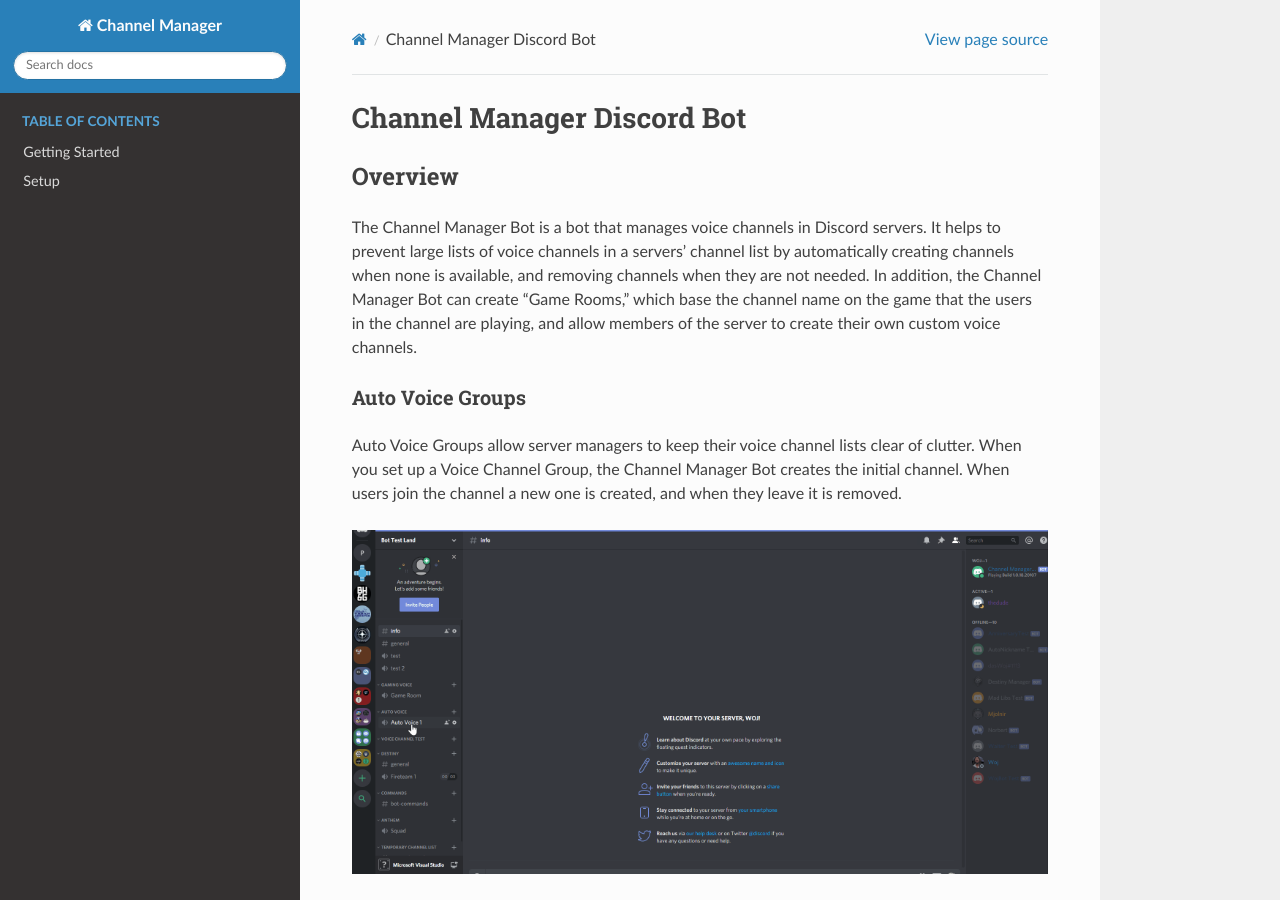
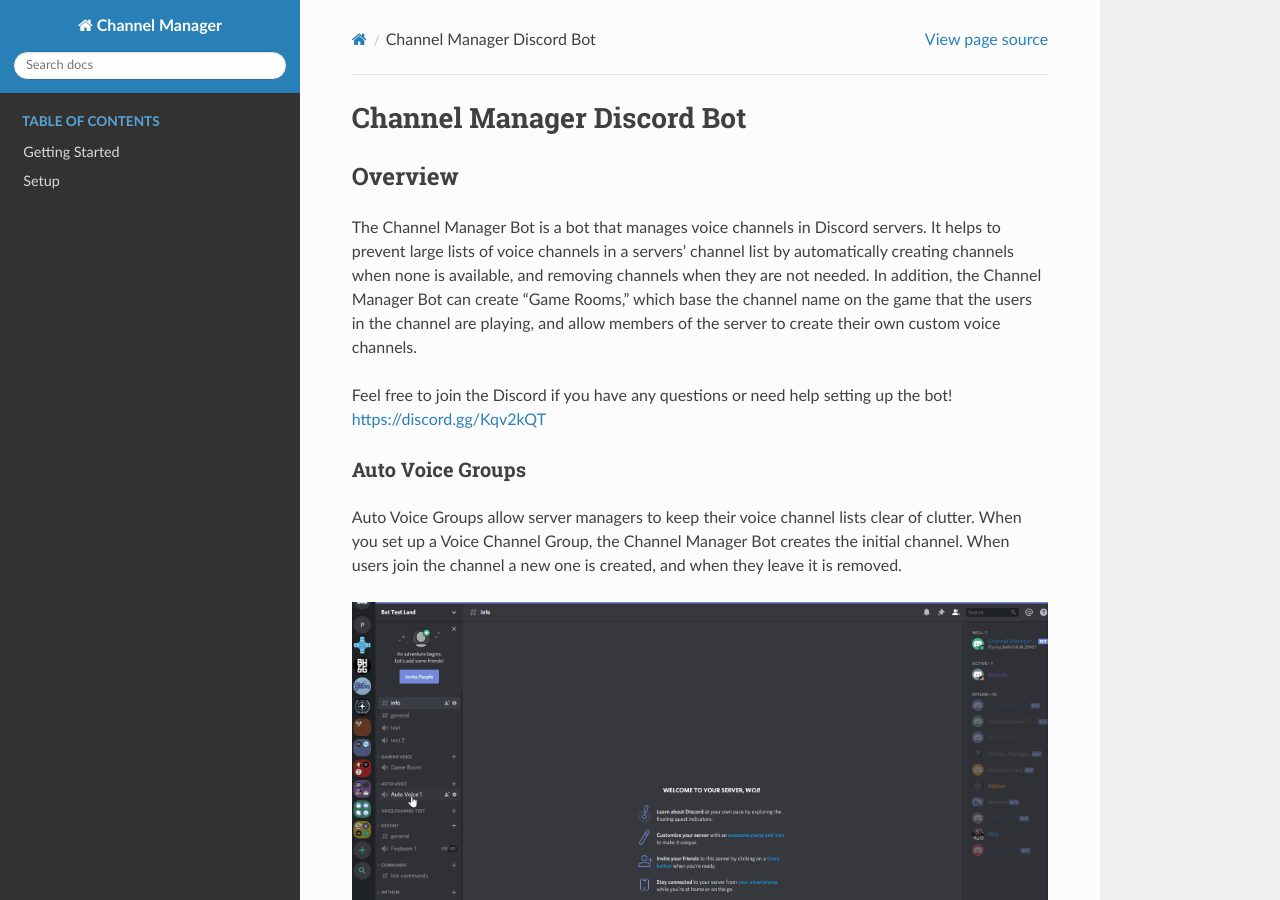
Before and after one commit to mikewojtkiewicz/ChannelManagerDocumentation, a Sphinx documentation site: the page built from docs/source/index.rst, in a window 1280 px wide and 900 px high. Built offline with Sphinx 7.4.7 and the Read the Docs theme 2.0.0, drawn with Linux system fonts in a browser that asks for light colours.

Commit message:
Added Discord link to index

```diff
--- a/docs/source/index.rst
+++ b/docs/source/index.rst
@@ -21,6 +21,10 @@
 channels when they are not needed. In addition, the Channel Manager Bot can create "Game Rooms," which base the
 channel name on the game that the users in the channel are playing, and allow members of the server to create their own
 custom voice channels.
+
+| Feel free to join the Discord if you have any questions or need help setting up the bot!
+| `https://discord.gg/Kqv2kQT <https://discord.gg/Kqv2kQT>`_
+
 
 Auto Voice Groups
 ~~~~~~~~~~~~~~~~~
```
Also changed, not shown: 5 other files.
